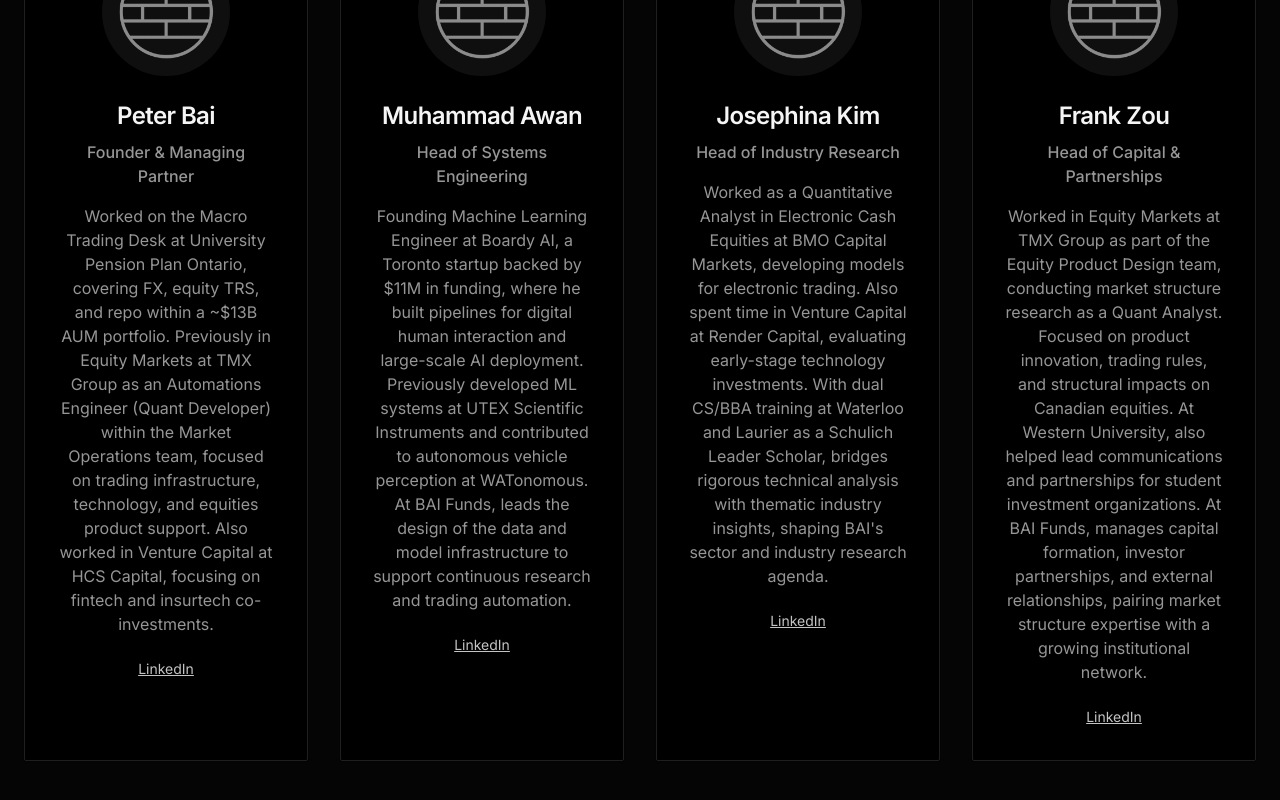
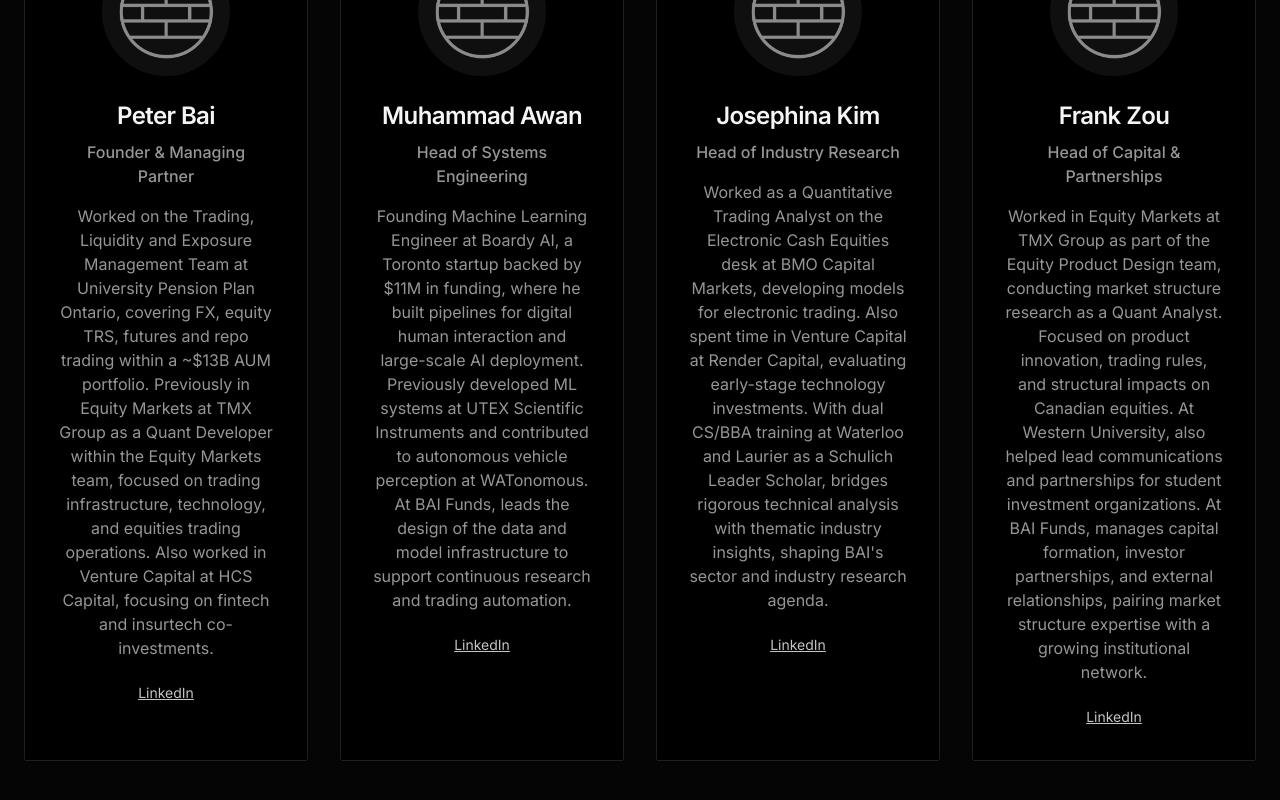
Before and after one commit to bai-peter/BAI-Website, a React (Vite) app: page / in a window 1280 px wide. Shown: the part 4093-4893 px from the top of the page. Built offline with nearby package versions, Linux system fonts and the light colour scheme.

Commit message:
Team: fix typo 'deskat' to 'desk at' in Josephina's bio

```diff
--- a/src/components/FoundersInSearch.tsx
+++ b/src/components/FoundersInSearch.tsx
@@ -13,7 +13,7 @@ const FoundersInSearch: React.FC<FoundersInSearchProps> = ({ className }) => {
       name: "Peter Bai",
       role: "Founder & Managing Partner",
       description:
-        "Worked on the Macro Trading Desk at University Pension Plan Ontario, covering FX, equity TRS, and repo within a ~$13B AUM portfolio. Previously in Equity Markets at TMX Group as an Automations Engineer (Quant Developer) within the Market Operations team, focused on trading infrastructure, technology, and equities product support. Also worked in Venture Capital at HCS Capital, focusing on fintech and insurtech co-investments.",
+        "Worked on the Trading, Liquidity and Exposure Management Team at University Pension Plan Ontario, covering FX, equity TRS, futures and repo trading within a ~$13B AUM portfolio. Previously in Equity Markets at TMX Group as a Quant Developer within the Equity Markets team, focused on trading infrastructure, technology, and equities trading operations. Also worked in Venture Capital at HCS Capital, focusing on fintech and insurtech co-investments.",
       image: "/lovable-uploads/BAI Emblem.png",
       linkedin: "https://www.linkedin.com/in/peter-bai/",
     },
@@ -29,7 +29,7 @@ const FoundersInSearch: React.FC<FoundersInSearchProps> = ({ className }) => {
       name: "Josephina Kim",
       role: "Head of Industry Research",
       description:
-        "Worked as a Quantitative Analyst in Electronic Cash Equities at BMO Capital Markets, developing models for electronic trading. Also spent time in Venture Capital at Render Capital, evaluating early-stage technology investments. With dual CS/BBA training at Waterloo and Laurier as a Schulich Leader Scholar, bridges rigorous technical analysis with thematic industry insights, shaping BAI's sector and industry research agenda.",
+        "Worked as a Quantitative Trading Analyst on the Electronic Cash Equities desk at BMO Capital Markets, developing models for electronic trading. Also spent time in Venture Capital at Render Capital, evaluating early-stage technology investments. With dual CS/BBA training at Waterloo and Laurier as a Schulich Leader Scholar, bridges rigorous technical analysis with thematic industry insights, shaping BAI's sector and industry research agenda.",
       image: "/lovable-uploads/BAI Emblem.png",
       linkedin: "https://www.linkedin.com/in/josephina-kim/?originalSubdomain=ca",
     },
```
